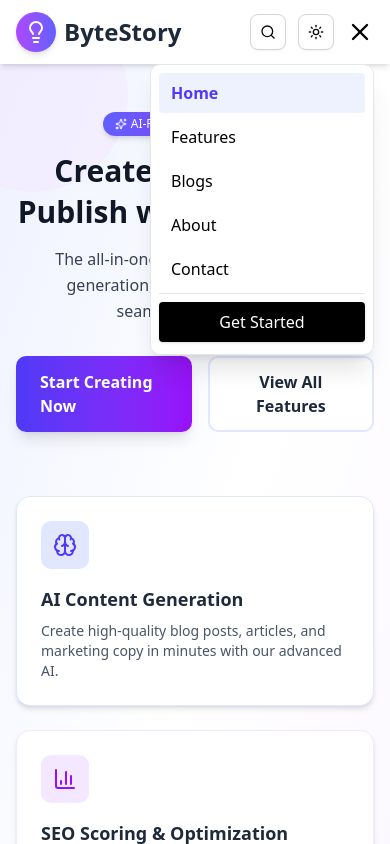
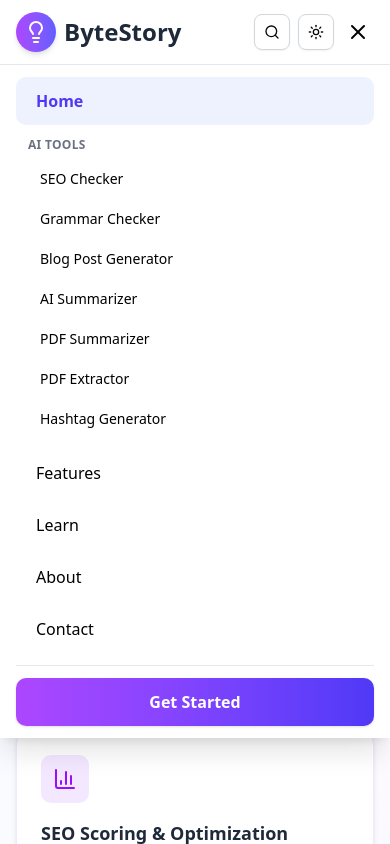
Before and after one commit to shahnewaz5646455/ByteStory, a Next.js app: page / in a window 390 px wide. Both pictures are taken after a click on the button 360 px from the left and 32 px from the top of the page. Shown: the top 844 px of the page. Built offline with nearby package versions, Linux system fonts and the light colour scheme; no server answers.

Commit message:
fix responsive issue in navbar

```diff
--- a/components/Navbar.jsx
+++ b/components/Navbar.jsx
@@ -21,28 +21,26 @@ import {
 } from "@/components/ui/navigation-menu";
 import { useTheme } from "next-themes";
 import { useSelector } from "react-redux";
-// import { useRouter } from "next/router";
+
 export default function Navbar() {
   const { setTheme } = useTheme();
-  const [isOpen, setIsOpen] = useState(false); // mobile menu
-  const [isSearchOpen, setIsSearchOpen] = useState(false); // search box
+  const [isOpen, setIsOpen] = useState(false);
+  const [isSearchOpen, setIsSearchOpen] = useState(false);
   const [query, setQuery] = useState("");
   const pathname = usePathname();
   const searchInputRef = useRef(null);
   const searchCardRef = useRef(null);
-  const router = useRouter(); // ✅ call the hook inside your component
+  const router = useRouter();
   const auth = useSelector((store) => store.authStore.auth);
   const profileLink =
     auth?.role === "admin" ? "/admin/adminDashboard" : "/website/my-account";
 
-  // Focus the input when opening
   useEffect(() => {
     if (isSearchOpen && searchInputRef.current) {
       searchInputRef.current.focus();
     }
   }, [isSearchOpen]);
 
-  // Close search when clicking outside
   useEffect(() => {
     function onClickOutside(e) {
       if (
@@ -59,27 +57,16 @@ export default function Navbar() {
 
   function onSubmitSearch(e) {
     e.preventDefault();
-    const searchTerm = e.value;
-    if (searchTerm === "seo" || "SEO" || "se") {
+    const searchTerm = query.trim().toLowerCase();
+
+    if (searchTerm === "seo") {
       router.push("/seo-checker");
-    }
-    if (
-      searchTerm === "grammar" ||
-      "GRAMMAR" ||
-      "grammer" ||
-      "gramar" ||
-      " grammer"
-    ) {
-      router.push(
-        document
-          .getElementById("grammerChecker")
-          .scrollIntoView({ behavior: "smooth" })
-      );
+    } else if (searchTerm.includes("grammar") || searchTerm.includes("grammer")) {
+      router.push("/grammar-checker");
     }
 
-    // TODO: route to your search page or handle query
-    // e.g., router.push(`/search?q=${encodeURIComponent(query)}`)
     setIsSearchOpen(false);
+    setQuery("");
   }
 
   function ListItem({ title, children, href, ...props }) {
@@ -115,9 +102,8 @@ export default function Navbar() {
             <p className="text-gray-800 dark:text-gray-100">ByteStory</p>
           </Link>
 
-          {/* Desktop Menu */}
+          {/* Desktop Menu - unchanged */}
           <div className="hidden lg:flex space-x-6 text-black dark:text-gray-200 font-medium">
-            {/* Home Link */}
             <NavigationMenu>
               <NavigationMenuList>
                 <NavigationMenuItem>
@@ -133,7 +119,6 @@ export default function Navbar() {
                   </NavigationMenuLink>
                 </NavigationMenuItem>
 
-                {/* AI Tools Dropdown */}
                 <NavigationMenuItem>
                   <NavigationMenuTrigger className="hover:text-indigo-600 dark:bg-gray-900 dark:hover:text-indigo-400 transition-colors">
                     AI Tools
@@ -169,7 +154,6 @@ export default function Navbar() {
                   </NavigationMenuContent>
                 </NavigationMenuItem>
 
-                {/* Features Link */}
                 <NavigationMenuItem>
                   <NavigationMenuLink
                     href="/features"
@@ -183,7 +167,6 @@ export default function Navbar() {
                   </NavigationMenuLink>
                 </NavigationMenuItem>
 
-                {/* Learn */}
                 <NavigationMenuItem>
                   <NavigationMenuLink
                     href="/learn"
@@ -197,7 +180,6 @@ export default function Navbar() {
                   </NavigationMenuLink>
                 </NavigationMenuItem>
 
-                {/* About Link */}
                 <NavigationMenuItem>
                   <NavigationMenuLink
                     href="/about"
@@ -211,7 +193,6 @@ export default function Navbar() {
                   </NavigationMenuLink>
                 </NavigationMenuItem>
 
-                {/* Contact Link */}
                 <NavigationMenuItem>
                   <NavigationMenuLink
                     href="/contact"
@@ -229,7 +210,7 @@ export default function Navbar() {
           </div>
 
           <div className="flex gap-3 items-center">
-            {/* Search trigger (desktop) */}
+            {/* Desktop Search */}
             <Button
               variant="outline"
               size="icon"
@@ -237,13 +218,10 @@ export default function Navbar() {
               onClick={() => setIsSearchOpen((s) => !s)}
               aria-label="Open search"
             >
-              <Search
-                onClick={onSubmitSearch}
-                className="h-[1.2rem] w-[1.2rem]"
-              />
+              <Search className="h-[1.2rem] w-[1.2rem]" />
             </Button>
 
-            {/* theme toggle */}
+            {/* Desktop Theme Toggle */}
             <DropdownMenu>
               <DropdownMenuTrigger asChild>
                 <Button
@@ -281,9 +259,9 @@ export default function Navbar() {
               </DropdownMenuContent>
             </DropdownMenu>
 
-            {/* Button */}
+            {/* Desktop Auth Section */}
             {auth ? (
-              <Link href={profileLink}>
+              <Link href={profileLink} className="hidden md:flex">
                 <div className="flex items-center space-x-3 p-2 rounded-xl hover:bg-gray-100 dark:hover:bg-gray-800 transition-colors cursor-pointer">
                   <div className="w-8 h-8 bg-gradient-to-r from-purple-500 to-indigo-600 rounded-full flex items-center justify-center text-white font-semibold text-sm">
                     {auth?.photoURL ? (
@@ -299,7 +277,7 @@ export default function Navbar() {
                 </div>
               </Link>
             ) : (
-              <div className="hidden md:flex">
+              <div className="hidden lg:flex">
                 <Link
                   href="/login"
                   className="group/button relative inline-flex items-center justify-center overflow-hidden rounded-md bg-gray-800 px-6 py-2 text-base font-semibold text-white transition-all hover:shadow-lg border border-white/20 dark:border-indigo-400/20"
@@ -312,28 +290,27 @@ export default function Navbar() {
               </div>
             )}
 
-            {/* menu button */}
-            <div className="md:hidden flex items-center">
-              {/* Mobile: search + theme + menu */}
-              <div className="md:hidden flex items-center">
-                {/* mobile search trigger */}
+            {/* Mobile Section */}
+            <div className="flex lg:hidden items-center gap-2">
+
+              {/* Mobile Search */}
               <Button
                 variant="outline"
                 size="icon"
-                  className="mr-3 border-gray-300 dark:border-gray-600 bg-transparent dark:bg-gray-800 hover:bg-gray-100 dark:hover:bg-gray-700"
+                className="md:hidden border-gray-300 dark:border-gray-600 bg-transparent dark:bg-gray-800 hover:bg-gray-100 dark:hover:bg-gray-700"
                 onClick={() => setIsSearchOpen((s) => !s)}
                 aria-label="Open search"
               >
                 <Search className="h-[1.2rem] w-[1.2rem]" />
               </Button>
 
-                {/* mobile theme toggle */}
+              {/* Mobile Theme Toggle */}
               <DropdownMenu>
                 <DropdownMenuTrigger asChild>
                   <Button
                     variant="outline"
                     size="icon"
-                      className="mr-3 border-gray-300 dark:border-gray-600 bg-transparent dark:bg-gray-800 hover:bg-gray-100 dark:hover:bg-gray-700"
+                    className="md:hidden border-gray-300 dark:border-gray-600 bg-transparent dark:bg-gray-800 hover:bg-gray-100 dark:hover:bg-gray-700"
                   >
                     <Sun className="h-[1.2rem] w-[1.2rem] scale-100 rotate-0 transition-all dark:scale-0 dark:-rotate-90" />
                     <Moon className="absolute h-[1.2rem] w-[1.2rem] scale-0 rotate-90 transition-all dark:scale-100 dark:rotate-0" />
@@ -364,20 +341,37 @@ export default function Navbar() {
                   </DropdownMenuItem>
                 </DropdownMenuContent>
               </DropdownMenu>
+               {auth && (
+                <Link href={profileLink} className="flex md:hidden">
+                  <div className="flex items-center p-2 rounded-xl hover:bg-gray-100 dark:hover:bg-gray-800 transition-colors cursor-pointer">
+                    <div className="w-8 h-8 bg-gradient-to-r from-purple-500 to-indigo-600 rounded-full flex items-center justify-center text-white font-semibold text-sm">
+                      {auth?.photoURL ? (
+                        <img
+                          src={auth.photoURL}
+                          alt="avatar"
+                          className="w-8 h-8 rounded-full object-cover"
+                        />
+                      ) : (
+                        auth?.name?.charAt(0) || "U"
+                      )}
+                    </div>
+                  </div>
+                </Link>
+              )}
 
+              {/* Mobile Menu Button */}
               <button
                 onClick={() => setIsOpen(!isOpen)}
-                  className="text-black dark:text-white focus:outline-none transition-colors"
+                className="text-black dark:text-white focus:outline-none transition-colors p-1 rounded-lg hover:bg-gray-100 dark:hover:bg-gray-800"
                 aria-label="Toggle menu"
               >
-                  {isOpen ? <X size={28} /> : <Menu size={28} />}
+                {isOpen ? <X size={24} /> : <Menu size={24} />}
               </button>
             </div>
           </div>
         </div>
-        </div>
 
-        {/* Search box (overlay card) */}
+        {/* Search Box */}
         {isSearchOpen && (
           <div className="absolute inset-x-0 top-16 z-[60] flex justify-center px-4">
             <div
@@ -400,6 +394,7 @@ export default function Navbar() {
                 <Button
                   type="button"
                   variant="ghost"
+                  size="icon"
                   className="text-gray-600 dark:text-gray-300 hover:bg-gray-100 dark:hover:bg-gray-700"
                   onClick={() => setIsSearchOpen(false)}
                 >
@@ -407,7 +402,8 @@ export default function Navbar() {
                 </Button>
                 <Button
                   type="submit"
-                  className="bg-black dark:bg-indigo-600 text-white hover:bg-gray-800"
+                  size="sm"
+                  className="bg-black dark:bg-indigo-600 text-white hover:bg-gray-800 dark:hover:bg-indigo-700"
                 >
                   Search
                 </Button>
@@ -416,74 +412,83 @@ export default function Navbar() {
           </div>
         )}
 
-        {/* Mobile Menu Dropdown */}
+        {/* Mobile Menu Dropdown - Improved Design */}
         {isOpen && (
-          <div className="md:hidden absolute right-4 top-16 bg-white dark:bg-gray-800 rounded-lg shadow-xl border border-gray-200 dark:border-gray-700 w-56 transition-colors z-50">
-            <div className="px-2 pt-2 pb-3 space-y-1 text-black dark:text-gray-200 font-medium">
+          <div className="lg:hidden absolute left-0 right-0 top-16 bg-white dark:bg-gray-800 shadow-xl border-t border-gray-200 dark:border-gray-700 transition-all duration-300 z-50">
+            <div className="px-4 py-3 space-y-1 text-black dark:text-gray-200 font-medium">
+              {/* Main Navigation Links */}
               <Link
                 href="/"
-                className={`block px-3 py-2 rounded hover:bg-gray-100 dark:hover:bg-gray-700 transition-colors ${
+                className={`flex items-center px-3 py-3 rounded-lg transition-colors ${
                   pathname === "/"
                     ? "bg-indigo-50 dark:bg-indigo-900/30 text-indigo-600 dark:text-indigo-400 font-semibold"
-                    : ""
+                    : "hover:bg-gray-100 dark:hover:bg-gray-700"
                 }`}
                 onClick={() => setIsOpen(false)}
               >
-                Home
+                <span className="ml-2">Home</span>
               </Link>
+
+              {/* AI Tools Section with Better Visual Hierarchy */}
+              <div className="px-3 py-2">
+                <p className="text-xs uppercase tracking-wide text-gray-500 dark:text-gray-400 mb-2 font-semibold">
+                  AI Tools
+                </p>
+                <div className="grid grid-cols-1 gap-1">
+                  {[
+                    { href: "/seo-checker", label: "SEO Checker" },
+                    { href: "/grammar-checker", label: "Grammar Checker" },
+                    { href: "/blog-generator", label: "Blog Post Generator" },
+                    { href: "/AIsummarizer", label: "AI Summarizer" },
+                    { href: "/pdf_summarizer", label: "PDF Summarizer" },
+                    { href: "/pdf-converter", label: "PDF Extractor" },
+                    { href: "/hashtag", label: "Hashtag Generator" },
+                  ].map((item) => (
                     <Link
-                href="/features"
-                className={`block px-3 py-2 rounded hover:bg-gray-100 dark:hover:bg-gray-700 transition-colors ${
-                  pathname === "/features"
+                      key={item.href}
+                      href={item.href}
+                      onClick={() => setIsOpen(false)}
+                      className="block px-3 py-2 rounded-lg text-sm hover:bg-gray-100 dark:hover:bg-gray-700 transition-colors"
+                    >
+                      {item.label}
+                    </Link>
+                  ))}
+                </div>
+              </div>
+
+              {/* Other Navigation Links */}
+              {[
+                { href: "/features", label: "Features" },
+                { href: "/learn", label: "Learn" },
+                { href: "/about", label: "About" },
+                { href: "/contact", label: "Contact" },
+              ].map((item) => (
+                <Link
+                  key={item.href}
+                  href={item.href}
+                  className={`flex items-center px-3 py-3 rounded-lg transition-colors ${
+                    pathname === item.href
                       ? "bg-indigo-50 dark:bg-indigo-900/30 text-indigo-600 dark:text-indigo-400 font-semibold"
-                    : ""
+                      : "hover:bg-gray-100 dark:hover:bg-gray-700"
                   }`}
                   onClick={() => setIsOpen(false)}
                 >
-                Features
+                  <span className="ml-2">{item.label}</span>
                 </Link>
-              <Link
-                href="/blog"
-                className={`block px-3 py-2 rounded hover:bg-gray-100 dark:hover:bg-gray-700 transition-colors ${
-                  pathname === "/blog"
-                    ? "bg-indigo-50 dark:bg-indigo-900/30 text-indigo-600 dark:text-indigo-400 font-semibold"
-                    : ""
-                }`}
-                onClick={() => setIsOpen(false)}
-              >
-                Blogs
-              </Link>
-              <Link
-                href="/about"
-                className={`block px-3 py-2 rounded hover:bg-gray-100 dark:hover:bg-gray-700 transition-colors ${
-                  pathname === "/about"
-                    ? "bg-indigo-50 dark:bg-indigo-900/30 text-indigo-600 dark:text-indigo-400 font-semibold"
-                    : ""
-                }`}
-                onClick={() => setIsOpen(false)}
-              >
-                About
-              </Link>
-              <Link
-                href="/contact"
-                className={`block px-3 py-2 rounded hover:bg-gray-100 dark:hover:bg-gray-700 transition-colors ${
-                  pathname === "/contact"
-                    ? "bg-indigo-50 dark:bg-indigo-900/30 text-indigo-600 dark:text-indigo-400 font-semibold"
-                    : ""
-                }`}
-                onClick={() => setIsOpen(false)}
-              >
-                Contact
-              </Link>
-              <div className="pt-2 border-t border-gray-200 dark:border-gray-700">
+              ))}
+
+              {/* Sign In Button for Mobile */}
+              {!auth && (
+                <div className="pt-3 border-t border-gray-200 dark:border-gray-700 mt-3">
                   <Link
                     href="/login"
-                  className="block bg-black dark:bg-indigo-600 text-white px-3 py-2 rounded shadow hover:bg-gray-800 transition-colors text-center"
+                    className="flex items-center justify-center bg-gradient-to-r from-purple-500 to-indigo-600 text-white px-3 py-3 rounded-lg shadow hover:from-purple-600 hover:to-indigo-700 transition-all duration-200 font-semibold"
                     onClick={() => setIsOpen(false)}
                   >
                     Get Started
                   </Link>
                 </div>
+              )}
             </div>
           </div>
         )}
```
Lines whose indentation alone changed are shown as unchanged.
